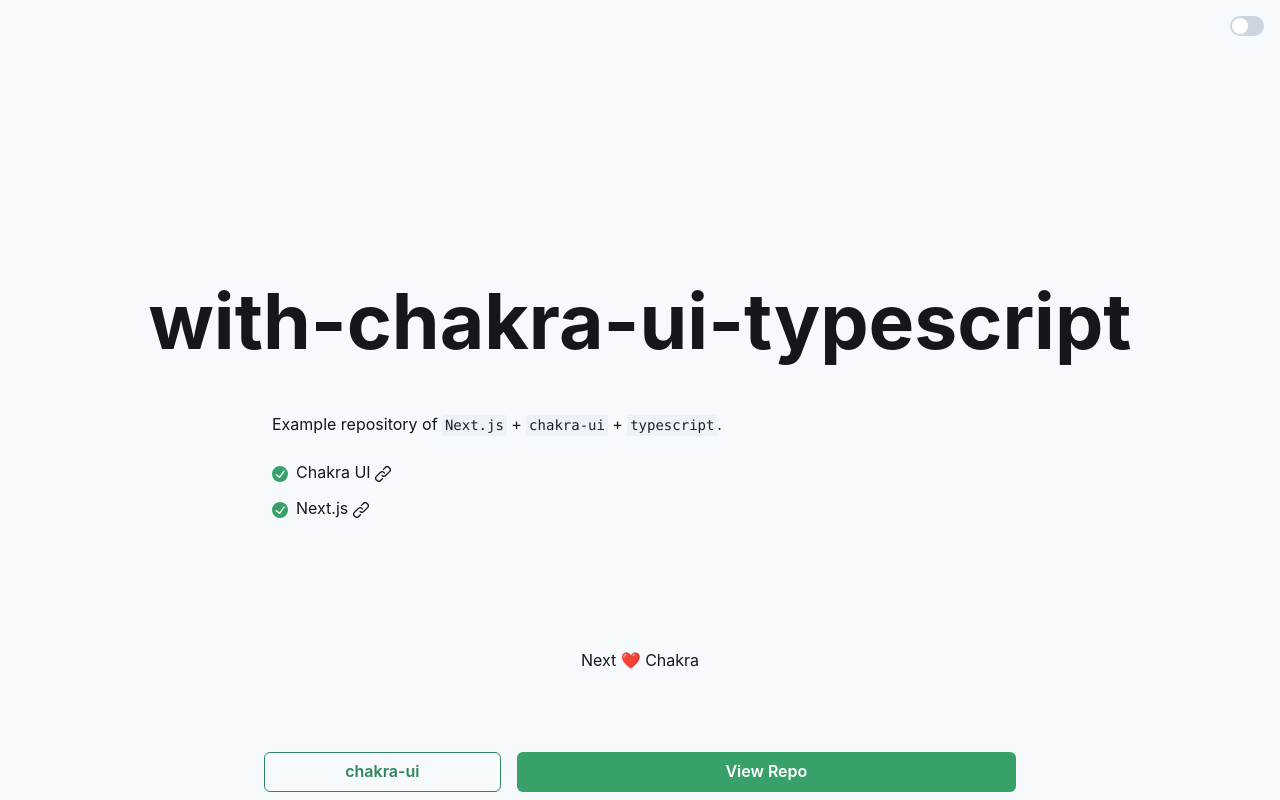
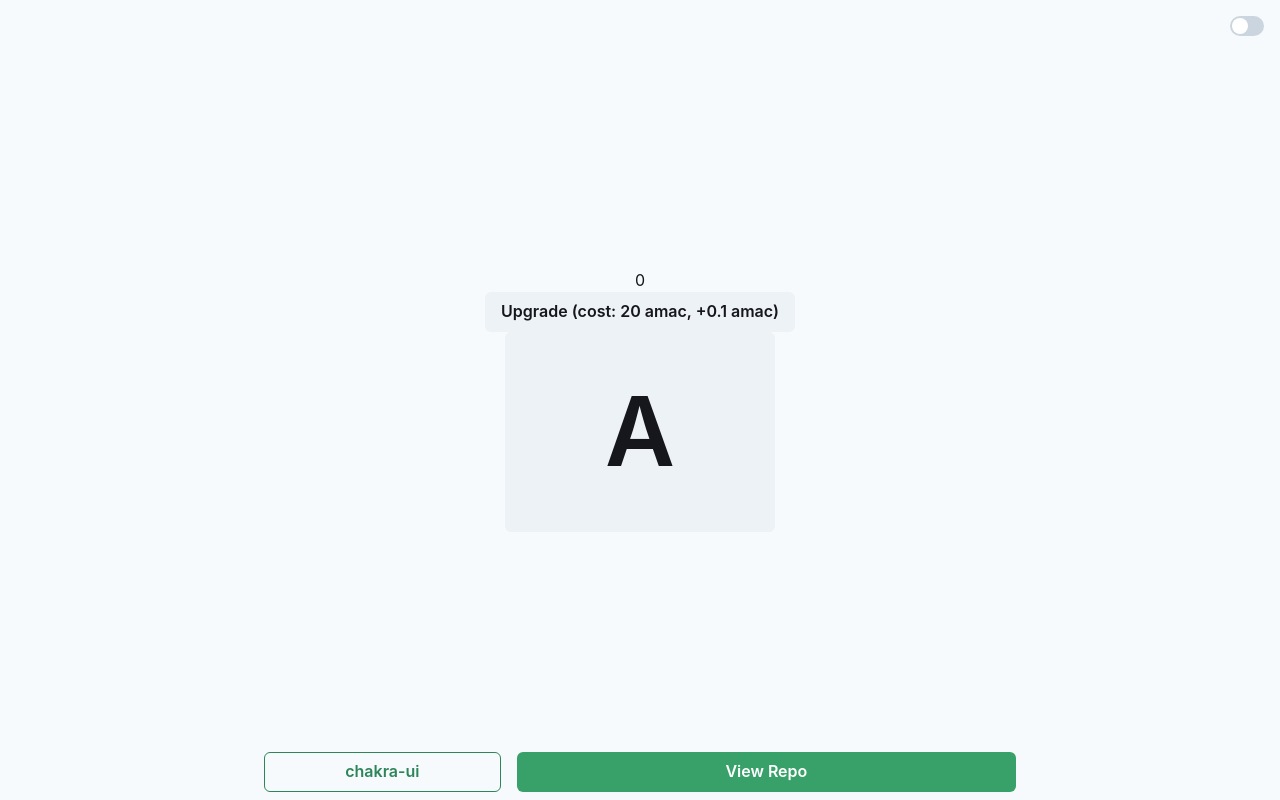
Before and after one commit to cryptocheems/amaclicker, a Next.js app: page / in a window 1280 px wide. Built offline with nearby package versions, Linux system fonts and the light colour scheme.

Commit message:
create very very basic functionality

```diff
--- a/package.json
+++ b/package.json
@@ -1,6 +1,6 @@
 {
-  "name": "with-chakra-ui-typescript",
-  "version": "1.0.0",
+  "name": "amaclicker",
+  "version": "0.1.0",
   "scripts": {
     "dev": "next",
     "build": "next build",
@@ -23,5 +23,5 @@
     "@types/react-dom": "^16.9.8",
     "typescript": "4.0.5"
   },
-  "license": "MIT"
+  "license": "GPLv3"
 }
--- a/src/components/Container.tsx
+++ b/src/components/Container.tsx
@@ -1,19 +1,19 @@
-import { Flex, useColorMode, FlexProps } from '@chakra-ui/react'
+import { Flex, useColorMode, FlexProps } from "@chakra-ui/react";
 
 export const Container = (props: FlexProps) => {
-  const { colorMode } = useColorMode()
+  const { colorMode } = useColorMode();
 
-  const bgColor = { light: 'gray.50', dark: 'gray.900' }
+  const bgColor = { light: "gray.50", dark: "gray.900" };
 
-  const color = { light: 'black', dark: 'white' }
+  const color = { light: "black", dark: "white" };
   return (
     <Flex
       direction="column"
       alignItems="center"
-      justifyContent="flex-start"
+      justifyContent="center"
       bg={bgColor[colorMode]}
       color={color[colorMode]}
       {...props}
     />
-  )
-}
+  );
+};
--- a/src/components/Footer.tsx
+++ /dev/null
@@ -1,5 +0,0 @@
-import { Flex, FlexProps } from '@chakra-ui/react'
-
-export const Footer = (props: FlexProps) => (
-  <Flex as="footer" py="8rem" {...props} />
-)
--- a/src/components/Hero.tsx
+++ /dev/null
@@ -1,11 +0,0 @@
-import { Flex, Heading } from '@chakra-ui/react'
-
-export const Hero = ({ title }: { title: string }) => (
-  <Flex justifyContent="center" alignItems="center" height="100vh">
-    <Heading fontSize="6vw">{title}</Heading>
-  </Flex>
-)
-
-Hero.defaultProps = {
-  title: 'with-chakra-ui-typescript',
-}
--- a/src/components/Main.tsx
+++ /dev/null
@@ -1,13 +0,0 @@
-import { Stack, StackProps } from '@chakra-ui/react'
-
-export const Main = (props: StackProps) => (
-  <Stack
-    spacing="1.5rem"
-    width="100%"
-    maxWidth="48rem"
-    mt="-45vh"
-    pt="8rem"
-    px="1rem"
-    {...props}
-  />
-)
--- a/src/pages/index.tsx
+++ b/src/pages/index.tsx
@@ -1,56 +1,75 @@
-import {
-  Link as ChakraLink,
-  Text,
-  Code,
-  List,
-  ListIcon,
-  ListItem,
-} from '@chakra-ui/react'
-import { CheckCircleIcon, LinkIcon } from '@chakra-ui/icons'
+import { Text, Button } from "@chakra-ui/react";
+import { Container } from "../components/Container";
 
-import { Hero } from '../components/Hero'
-import { Container } from '../components/Container'
-import { Main } from '../components/Main'
-import { DarkModeSwitch } from '../components/DarkModeSwitch'
-import { CTA } from '../components/CTA'
-import { Footer } from '../components/Footer'
+import { DarkModeSwitch } from "../components/DarkModeSwitch";
+import { CTA } from "../components/CTA";
+import { useEffect, useReducer } from "react";
 
-const Index = () => (
-  <Container height="100vh">
-    <Hero />
-    <Main>
-      <Text>
-        Example repository of <Code>Next.js</Code> + <Code>chakra-ui</Code> +{' '}
-        <Code>typescript</Code>.
-      </Text>
+interface iAmacState {
+  amacoins: number;
+  clickReward: number;
+}
 
-      <List spacing={3} my={0}>
-        <ListItem>
-          <ListIcon as={CheckCircleIcon} color="green.500" />
-          <ChakraLink
-            isExternal
-            href="https://chakra-ui.com"
-            flexGrow={1}
-            mr={2}
-          >
-            Chakra UI <LinkIcon />
-          </ChakraLink>
-        </ListItem>
-        <ListItem>
-          <ListIcon as={CheckCircleIcon} color="green.500" />
-          <ChakraLink isExternal href="https://nextjs.org" flexGrow={1} mr={2}>
-            Next.js <LinkIcon />
-          </ChakraLink>
-        </ListItem>
-      </List>
-    </Main>
+interface upgrade {
+  cost: number;
+  boost: number;
+}
 
-    <DarkModeSwitch />
-    <Footer>
-      <Text>Next ❤️ Chakra</Text>
-    </Footer>
-    <CTA />
-  </Container>
-)
+const defaultState: iAmacState = {
+  amacoins: 0,
+  clickReward: 1,
+};
 
-export default Index
+function reducer(state: iAmacState, action: { type: string; payload?: unknown }): iAmacState {
+  const coins = state.amacoins;
+  switch (action.type) {
+    case "click":
+      return { ...state, amacoins: coins + state.clickReward };
+    case "upgrade":
+      if (coins >= 20) {
+        return { ...state, amacoins: coins - 20, clickReward: state.clickReward + 0.1 };
+      } else {
+        return state;
+      }
+    case "pageLoad":
+      return action.payload as iAmacState;
+    default:
+      throw new Error();
+  }
+}
+
+const Index = () => {
+  const [state, dispatch] = useReducer(reducer, defaultState);
+
+  // Called when page loads
+  useEffect(() => {
+    const localState = localStorage.getItem("state");
+    if (localState) {
+      dispatch({ type: "pageLoad", payload: JSON.parse(localState) });
+    }
+  }, []);
+
+  // Called whenever state changes
+  useEffect(() => {
+    localStorage.setItem("state", JSON.stringify(state));
+  }, [state]);
+
+  return (
+    <Container height="100vh">
+      <Text>{state.amacoins}</Text>
+      <Button onClick={() => dispatch({ type: "upgrade" })}>
+        Upgrade (cost: 20 amac, +0.1 amac)
+      </Button>
+
+      <DarkModeSwitch />
+
+      <Button onClick={() => dispatch({ type: "click" })} fontSize="8xl" padding="100">
+        A
+      </Button>
+
+      <CTA />
+    </Container>
+  );
+};
+
+export default Index;
```
Also changed, not shown: 2 other files (tests, documents, lock files or other folders).
